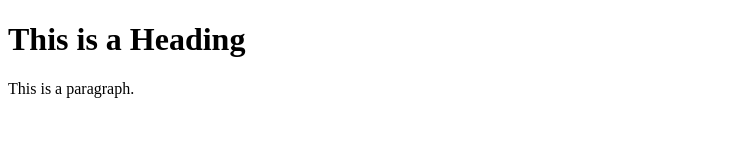
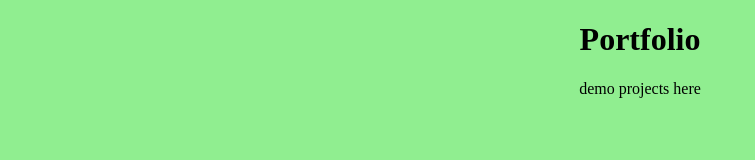
Before and after one commit to LGroce903/portfolio.io, a plain HTML site: page index.html in a window 1280 px wide. Shown: the whole page, without its empty margins (0-755 px from the left). Drawn offline with Linux system fonts and the light colour scheme.

Commit message:
Update index.html

```diff
--- a/index.html
+++ b/index.html
@@ -2,13 +2,24 @@
 <html>
 
 <head>
-    <title>Page Title</title>
+    <title>Portfolio</title>
+    <style>
+        body {
+            background-color: lightgreen;
+            text-align: center;
+        }
+
+        h1 {
+            color: deeppurple;
+            text-align: center;
+        }
+    </style>
 </head>
 
 <body>
 
-    <h1>This is a Heading</h1>
-    <p>This is a paragraph.</p>
+    <h1>Portfolio</h1>
+    <p>demo projects here</p>
 
 </body>
 
```
